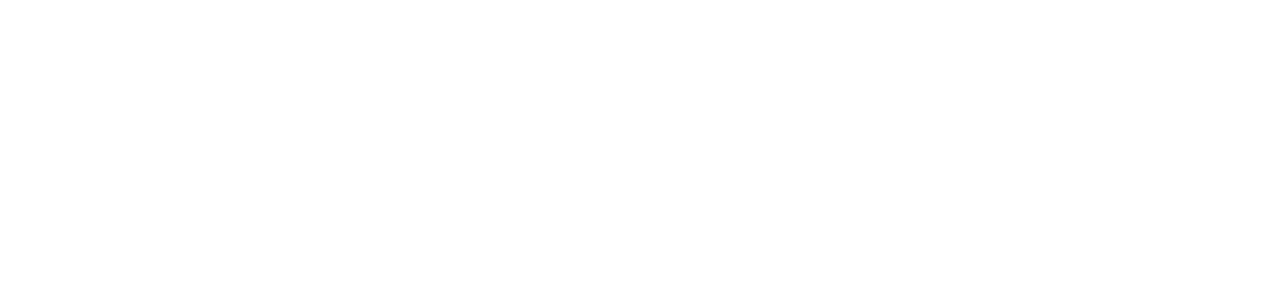
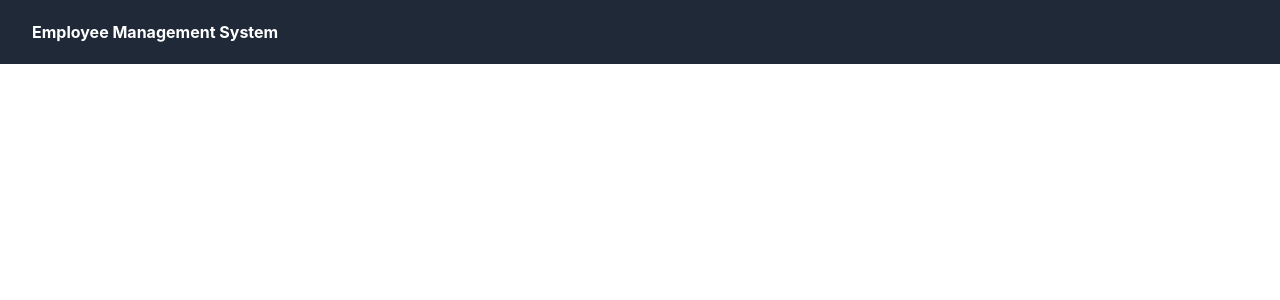
Before and after one commit to YasiruBasura/ui, a React (Create React App) app: page / in a window 1280 px wide. Shown: the top 300 px of the page. Built offline with nearby package versions, Linux system fonts and the light colour scheme.

Commit message:
Previous stage( tailwind)

```diff
--- a/package.json
+++ b/package.json
@@ -34,5 +34,8 @@
       "last 1 firefox version",
       "last 1 safari version"
     ]
+  },
+  "devDependencies": {
+    "tailwindcss": "^3.2.4"
   }
 }
--- a/src/App.js
+++ b/src/App.js
@@ -1,11 +1,15 @@
-import logo from './logo.svg';
+
 import './App.css';
 
 function App() {
   return (
-    <div className="App">
-
+    <div className="bg-gray-800">
+    <div className="h-16 px-8 flex items-center">
+      <p className=" text-white font-bold">
+        Employee Management System
+      </p>
     </div>
+  </div>
   );
 }
 
--- a/src/index.css
+++ b/src/index.css
@@ -1,3 +1,6 @@
+@tailwind base;
+@tailwind components;
+@tailwind utilities;
 body {
   margin: 0;
   font-family: -apple-system, BlinkMacSystemFont, 'Segoe UI', 'Roboto', 'Oxygen',
--- a/src/index.js
+++ b/src/index.js
@@ -2,7 +2,7 @@
 import ReactDOM from 'react-dom/client';
 import './index.css';
 import App from './App';
-import reportWebVitals from './reportWebVitals';
+
 
 const root = ReactDOM.createRoot(document.getElementById('root'));
 root.render(
@@ -10,8 +10,3 @@
     <App />
   </React.StrictMode>
 );
-
-// If you want to start measuring performance in your app, pass a function
-// to log results (for example: reportWebVitals(console.log))
-// or send to an analytics endpoint. Learn more: https://bit.ly/CRA-vitals
-reportWebVitals();
--- a/src/reportWebVitals.js
+++ /dev/null
@@ -1,13 +0,0 @@
-const reportWebVitals = onPerfEntry => {
-  if (onPerfEntry && onPerfEntry instanceof Function) {
-    import('web-vitals').then(({ getCLS, getFID, getFCP, getLCP, getTTFB }) => {
-      getCLS(onPerfEntry);
-      getFID(onPerfEntry);
-      getFCP(onPerfEntry);
-      getLCP(onPerfEntry);
-      getTTFB(onPerfEntry);
-    });
-  }
-};
-
-export default reportWebVitals;
--- /dev/null
+++ b/tailwind.config.js
@@ -0,0 +1,8 @@
+/** @type {import('tailwindcss').Config} */
+module.exports = {
+  content: ["./src/**/*.{html,js}"],
+  theme: {
+    extend: {},
+  },
+  plugins: [],
+}
```
Also changed, not shown: 1 other file (tests, documents, lock files or other folders).
